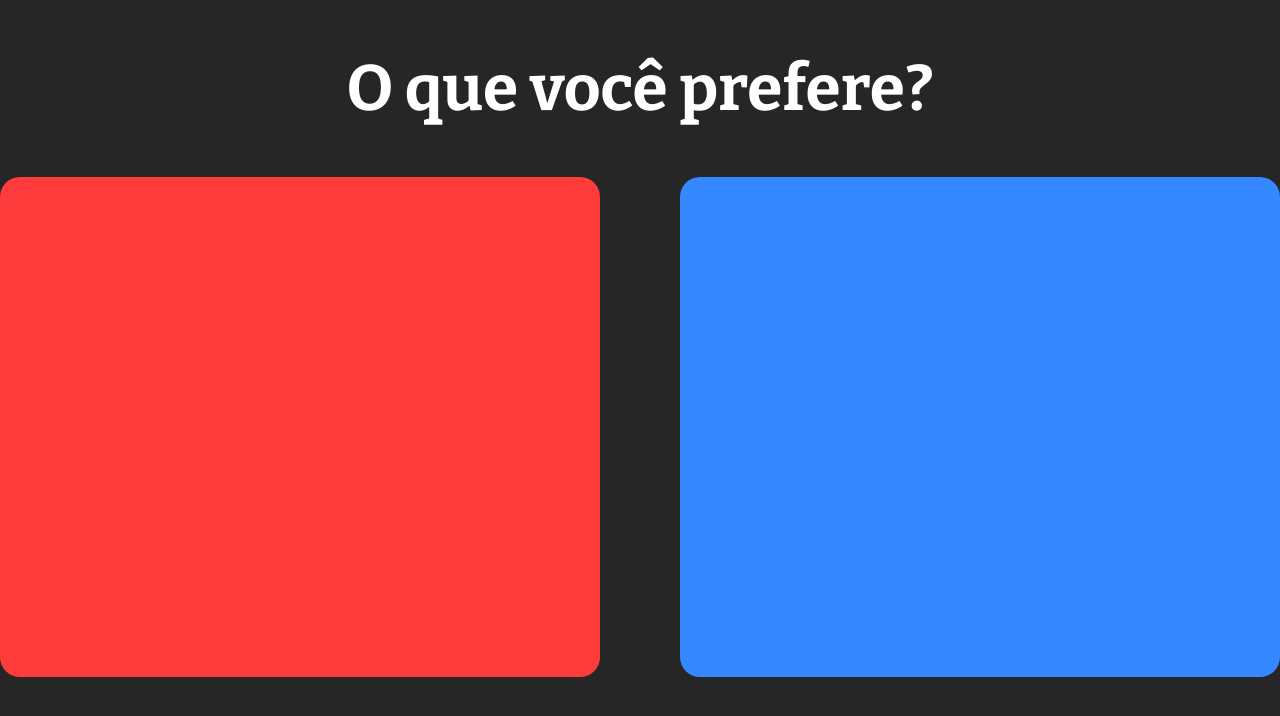
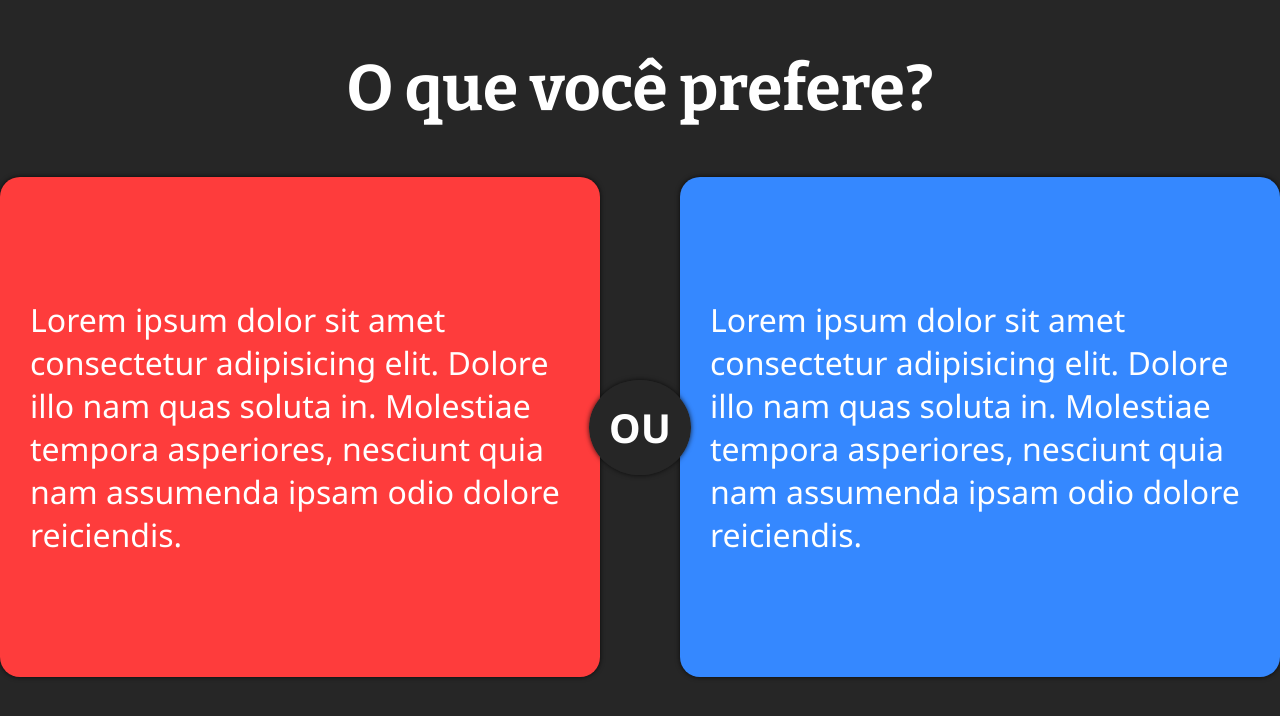
Before and after one commit to Fuuuzer/march_tests, a plain HTML site: page quiz/index.html in a window 1280 px wide. Drawn offline with nearby package versions, Linux system fonts and the light colour scheme.

Commit message:
quiz, choice styles

```diff
--- a/quiz/index.html
+++ b/quiz/index.html
@@ -13,8 +13,15 @@
   <h1>O que você prefere?</h1>
 
   <main class="container">
-    <div class="container__question1"></div>
-    <div class="container__question2"></div>
+    <div class="container__question1">
+      <p class="container__choice">Lorem ipsum dolor sit amet consectetur adipisicing elit. Dolore illo nam quas soluta in. Molestiae tempora asperiores, nesciunt quia nam assumenda ipsam odio dolore reiciendis.</p>
+    </div>
+    <div class="separate">
+      <span class="separate__text">OU</span>
+    </div>
+    <div class="container__question2">
+      <p class="container__choice">Lorem ipsum dolor sit amet consectetur adipisicing elit. Dolore illo nam quas soluta in. Molestiae tempora asperiores, nesciunt quia nam assumenda ipsam odio dolore reiciendis.</p>
+    </div>
   </main>
 
 </body>
--- a/quiz/style.css
+++ b/quiz/style.css
@@ -1,4 +1,6 @@
 @import url('https://fonts.googleapis.com/css2?family=Bitter:ital,wght@0,100..900;1,100..900&display=swap');
+
+@import url('https://fonts.googleapis.com/css2?family=Noto+Sans:ital,wght@0,100..900;1,100..900&display=swap');
 
 * {
   margin: 0;
@@ -19,11 +21,13 @@ h1 {
 }
 
 .container {
+  font-family: "Noto Sans", sans-serif;
   display: flex;
+  height: 500px;
   margin-top: 50px;
   gap: 80px;
-  /* align-items: center; */
   justify-content: center;
+  position: relative;
 }
 
 .container__question1,
@@ -31,12 +35,47 @@ h1 {
   width: 800px;
   height: 500px;
   border-radius: 20px;
+  box-shadow: 0px 0px 5px 0px rgba(0,0,0,0.75);
+}
+
+.container__question1,
+.container__question2:hover {
+  cursor: pointer;
+}
+
+.separate {
+  position: absolute;
+  justify-self: center;
+  align-self: center;
+}
+
+.separate__text {
+  font-size: 40px;
+  font-weight: bold;
+  background: #262626;
+  padding: 20px;
+  border-radius: 50%;
+  box-shadow: 0px 0px 5px 0px rgba(0,0,0,0.75);
 }
 
 .container__question1 {
   background: #FE3C3C;
 }
 
+.container__question1,
+.container__question2 {
+  display: flex;
+  justify-content: center;
+  align-items: center;
+}
+
+
+
 .container__question2 {
   background: #3588FF;
 }
+
+.container__choice {
+  padding: 30px;
+  font-size: 32px;
+}
```
